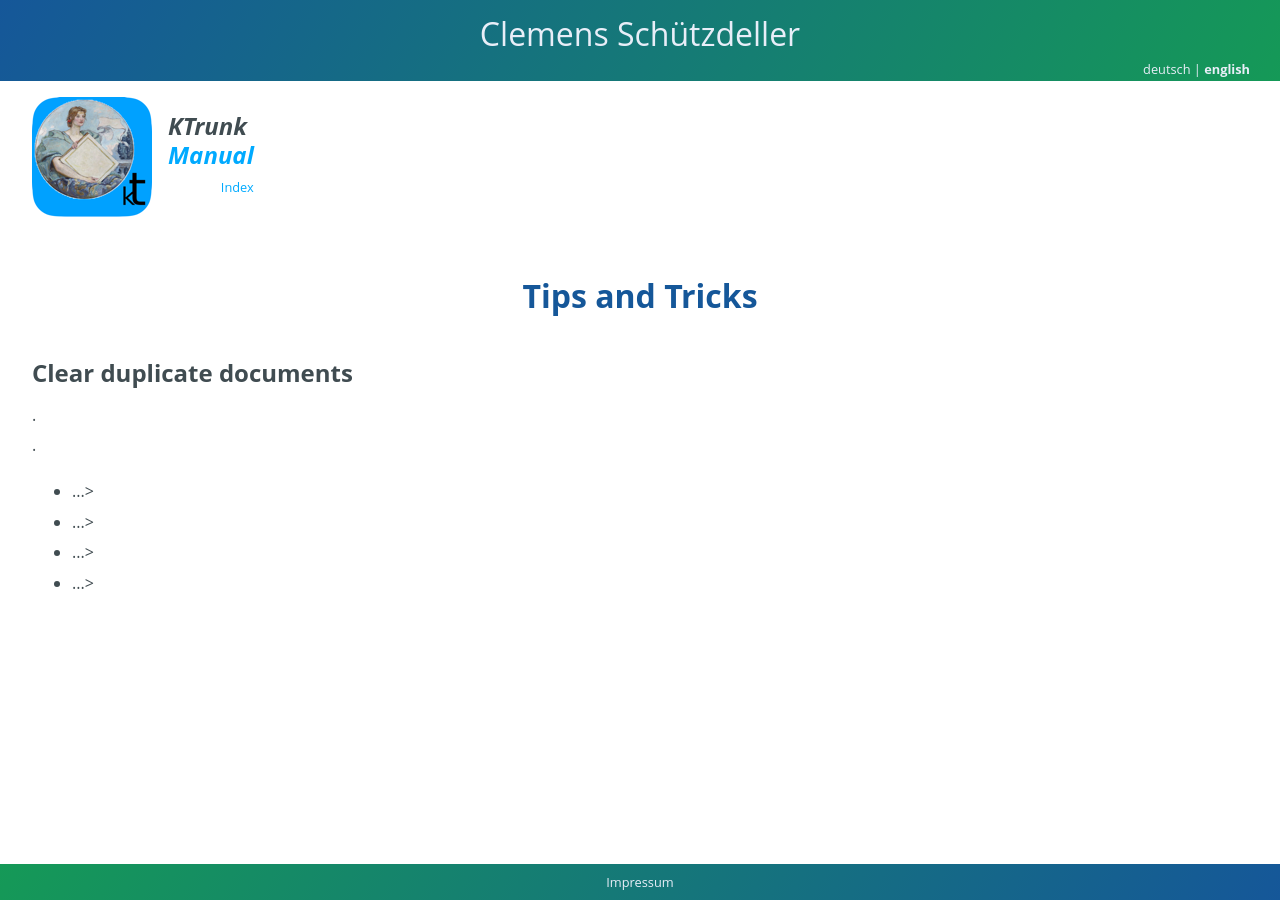
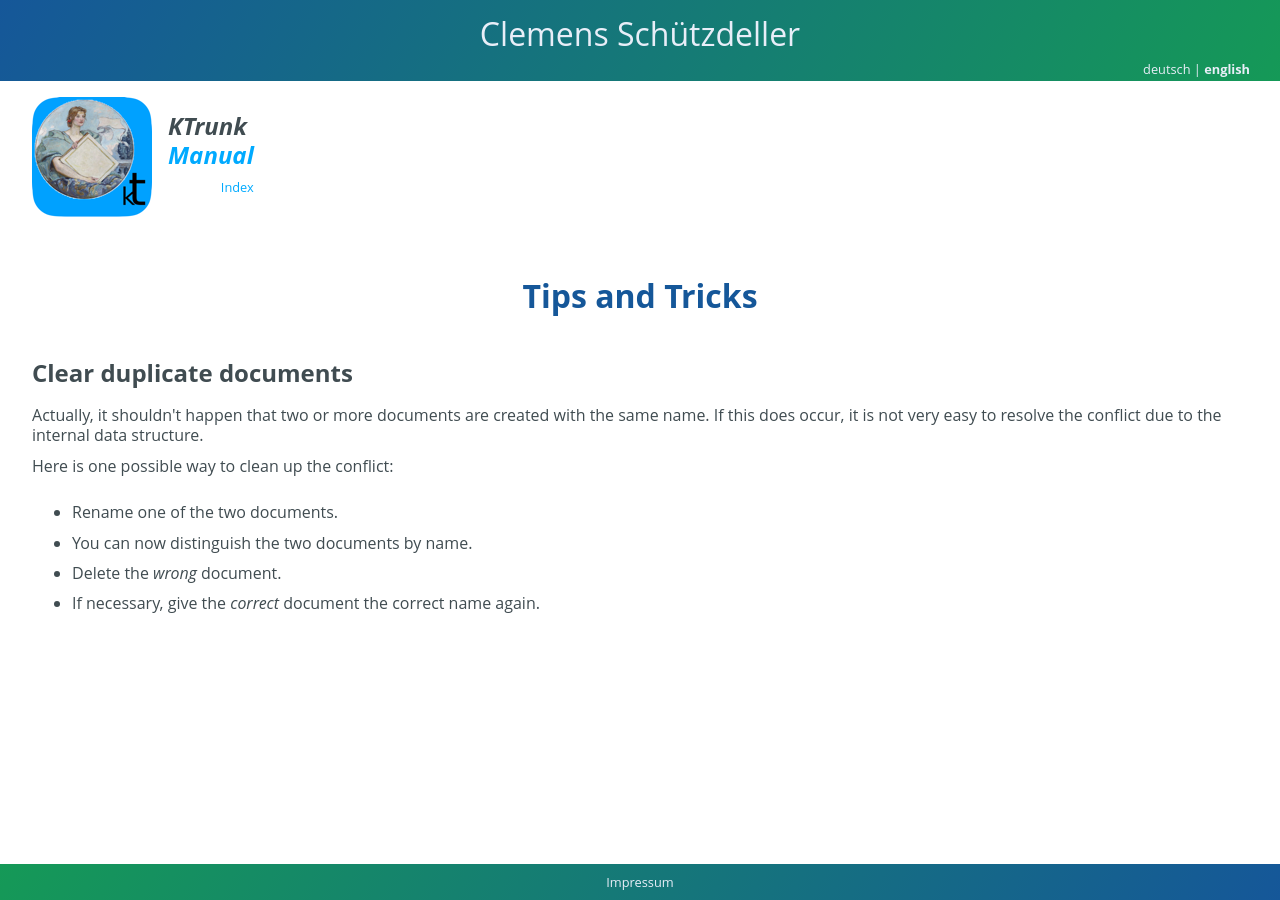
Before and after one commit to cs-LA/home, a Jekyll site: the page built from KTrunk/Manual/TipsAndTricks.md, in a window 1280 px wide. Built offline with Jekyll 4.4.1, drawn with Linux system fonts in a browser that asks for light colours; our own code applies the rules of GitHub Pages for plain Markdown files.

Commit message:
Update TipsAndTricks.md

```diff
--- a/KTrunk/Manual/TipsAndTricks.md
+++ b/KTrunk/Manual/TipsAndTricks.md
@@ -19,28 +19,28 @@
   <span class="de">Doppelte Dokumente bereinigen</span>
 </h3>
 <p>
-  <span class="en">.</span>
+  <span class="en">Actually, it shouldn't happen that two or more documents are created with the same name. If this does occur, it is not very easy to resolve the conflict due to the internal data structure.</span>
   <span class="de">Eigentlich sollte es nicht vorkommen, dass zwei oder mehrere Dokumente mit gleichem Namen erzeugt werden. Sollte dies doch einmal auftreten, ist es aufgrund der internen Datenstruktur nicht ganz einfach, den Konflikt aufzulösen.</span>
 </p>
 <p>
-  <span class="en">.</span>
+  <span class="en">Here is one possible way to clean up the conflict:</span>
   <span class="de">Hier ein möglicher Weg, den Konflikt zu bereinigen:</span>
 </p>
 <ul>
   <li>
-    <span class="en">...></span>
-    <span class="de">Eins der beiden Dokumente umbenennen.</b></span>
+    <span class="en">Rename one of the two documents.</span>
+    <span class="de">Eins der beiden Dokumente umbenennen.</span>
   </li>
   <li>
-    <span class="en">...></span>
-    <span class="de">Nun kann man die beiden Dokumente unterscheiden.</b></span>
+    <span class="en">You can now distinguish the two documents by name.</span>
+    <span class="de">Nun kann man die beiden Dokumente am Namen unterscheiden.</span>
   </li>
   <li>
-    <span class="en">...></span>
-  <span class="de">Das <em>falsche</em> Dokument löschen.</b></span>
+    <span class="en">Delete the <em>wrong</em> document.</span>
+  <span class="de">Das <em>falsche</em> Dokument löschen.</span>
   </li>
   <li>
-    <span class="en">...></span>
-  <span class="de">Dem <em>richtigen</em> Dokument nun - falls notwendig - wieder den richtigen Namen geben.</b></span>
+    <span class="en">If necessary, give the <em>correct</em> document the correct name again.</span>
+  <span class="de">Dem <em>richtigen</em> Dokument nun - falls notwendig - wieder den richtigen Namen geben.</span>
   </li>
 </ul>
```
